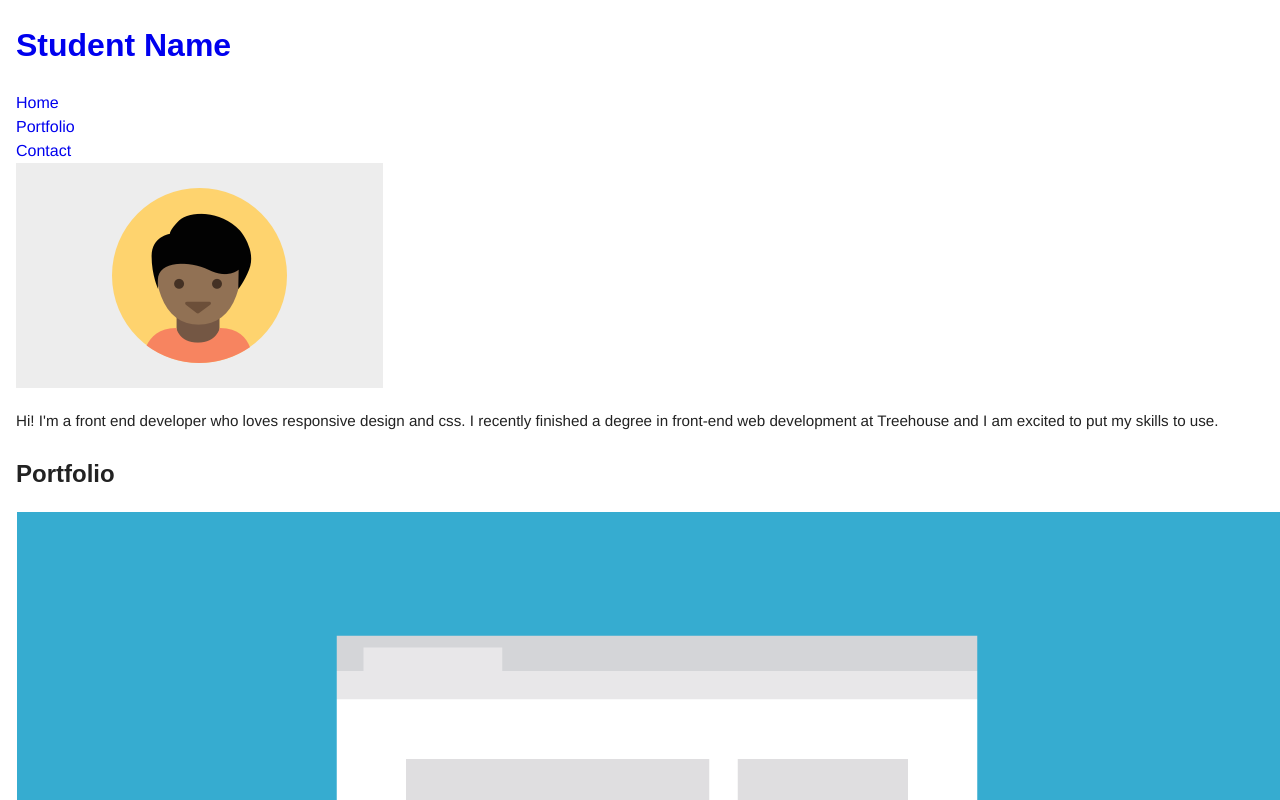
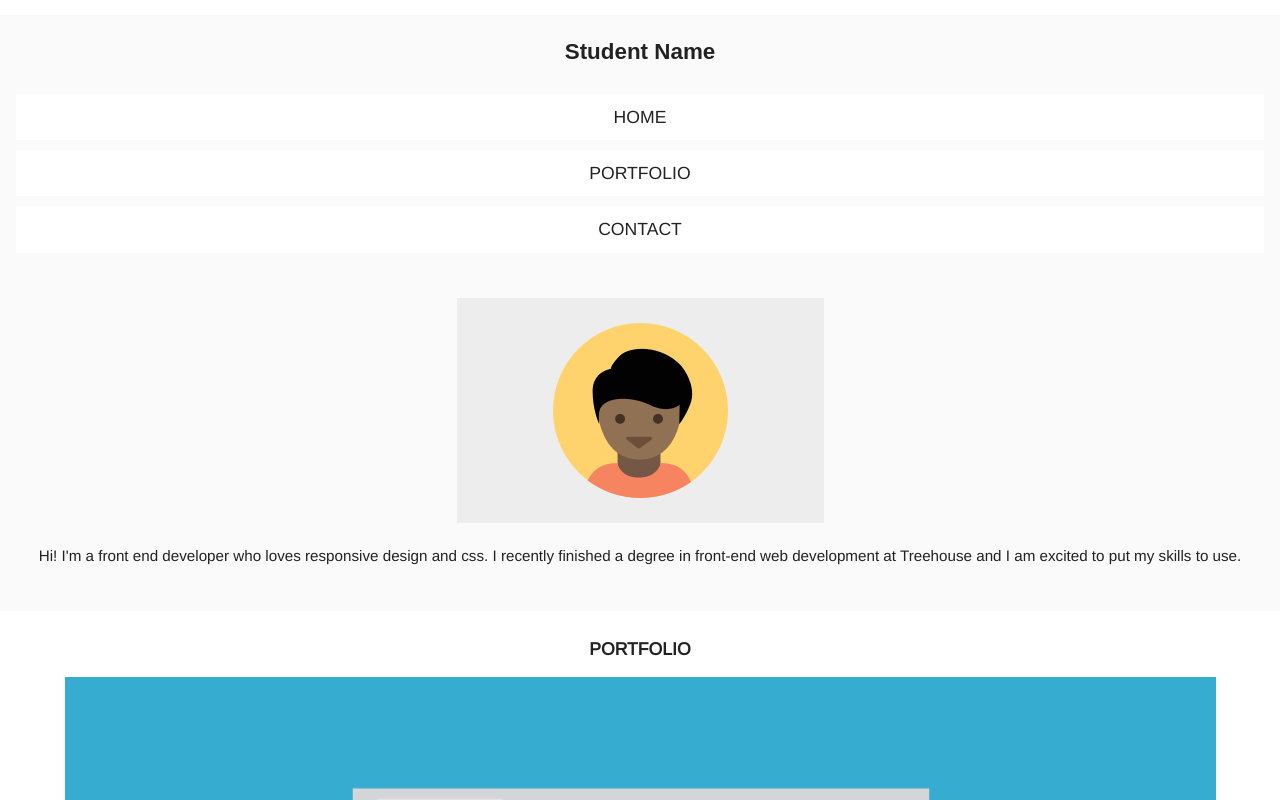
Before and after one commit to rkvaron/techdegree-project-2, a plain HTML site: page index.html in a window 1280 px wide. Shown: the top 800 px of the page. Drawn offline with nearby package versions, Linux system fonts and the light colour scheme; a web font is replaced by a local one.

Commit message:
Messing with profile and nav styles

```diff
--- a/css/styles.css
+++ b/css/styles.css
@@ -9,6 +9,7 @@ body {
   font-family: 'Arimo', sans-serif;
   line-height: 1.5;
   color: #222;
+  text-align: center;
 }
 
 p {
@@ -16,28 +17,92 @@ p {
   margin-bottom: 1.5em;
 }
 
-h1, h2, h3 {
+h1, h3 {
   font-family: 'Droid Sans', sans-serif;
+  color: #222;
+}
 
+h2 {
+  	text-transform: uppercase;
+    font-weight: 700;
+    text-align: center;
+    font-size: 1.1em;
+}
+
+h3 {
+  font-size: 1.2em;
 }
 
 a {
   text-decoration: none;
+  color: 000;
+}
+
+/* ---- Navigation ---- */
+
+.name {
+  text-align: center;
+  color: #222;
+  font-size: 1.4em;
+  padding-top: 10px;
+}
+
+.name a {
+    color: #222;
+}
+
+.main-nav {
+  font-size: 1.1em;
+  text-align: center;
+
+}
+
+.main-nav a {
+	text-transform: uppercase;
+  text-weight: 700;
+  color: #222;
+  margin: 10px 0;
+
+      background-color: #fff;
+
+}
+.main-nav a:hover {
+	color: #093a58;
+
+}
+
+.name a,
+.main-nav a {
+	padding: 10px 15px;
+	display: block;
+  margin-bottom: 2px;
 }
 
 
-/* =================================
-  Layout Styles
-==================================== */
+/* -- Containers and wrappers -- */
 
-.container {
+.container{
   padding-left: 1em;
   padding-right: 1em;
+  max-width: 100%;
+}
+
+.top {
+  background-color:#fafafa;
+}
+
+/* -- Profile Section -- */
+.profile {
+  margin: 25px 0;
+  padding: 20px 0;
 }
 
 
+/* ----images ---*/
 
-
+img {
+  max-width: 90vw;
+}
 
 /* =================================
   Media Queries
--- a/index.html
+++ b/index.html
@@ -10,50 +10,49 @@
   </head>
 <body>
   <div class="wrapper">
-  <header class="main-header">
-    <div class="container">
+  <div class="container top">
+    <header class="main-header">
   		<h1 class="name"><a href="#">Student Name</a></h1>
   		<ul class="main-nav">
   			<li><a href="#">Home</a></li>
   			<li><a href="#">Portfolio</a></li>
   			<li><a href="#">Contact</a></li>
   		</ul>
-    </div>
-  </header><!--/.main-header-->
-
-  <div class="container">
+    </header><!--/.main-header-->
     <div class="profile">
       <img src="images/responsive-layout-profile.png" alt="Photo of Student">
       <p>Hi! I'm a front end developer who loves responsive design and css. I recently finished a degree in front-end web development at Treehouse and I am excited to put my skills to use. </p>
     </div>
+  </div>
+  <div class="container">
     <div class="portfolio">
         <h2>Portfolio</h2>
-      <div class="item-1 col">
+      <div class="item-1 portfolio-item">
         <img src="images/portfolio-1.png" alt="Webpage wireframe with blue background">
-        <h3Marketing Page></h3>
+        <h3>Marketing Page</h3>
         <p>This project shows the front page of a marketing website meant for a specific business I'm interested in.</p>
       </div>
-      <div class="item-2 col">
+      <div class="item-2 portfolio-item">
         <img src="images/portfolio-2.png" alt="Webpage wireframe with gold background">
         <h3>Search Page</h3>
         <p>This project searches through a specific database to find information that the user is trying to look up.</p>
       </div>
-      <div class="item-3" col>
+      <div class="item-3" portfolio-item>
         <img src="images/portfolio-3.png" alt="Webpage wireframe with navy background">
         <h3>Travel App</h3>
         <p>This project compares travel times based on different transportation methods and tells you the best one.</p>
       </div>
-      <div class="item-4 col">
+      <div class="item-4 portfolio-item">
         <img src="images/portfolio-4.png" alt="Webpage wireframe with teal background">
         <h3>Map of Favorite Spots</h3>
         <p>This project uses mapping apis to plot points for my favorite spots in the city for a do-it-yourself walking tour.</p>
       </div>
-      <div class="item-5 col">
+      <div class="item-5 portfolio-item">
         <img src="images/portfolio-5.png" alt="Webpage wireframe with purple background">
         <h3>Photo Gallery</h3>
         <p>This project shows pictures from a recent trip to the viewer and allows them to easliy navigate through photos.</p>
       </div>
-      <div class="item-6 col">
+      <div class="item-6 portfolio-item">
         <img src="images/portfolio-6.png" alt="Webpage wireframe with grey background">
         <h3>Calculator</h3>
         <p>Someone can enter in the numbers they want, and press the big blue button and get the result.</p>
```
